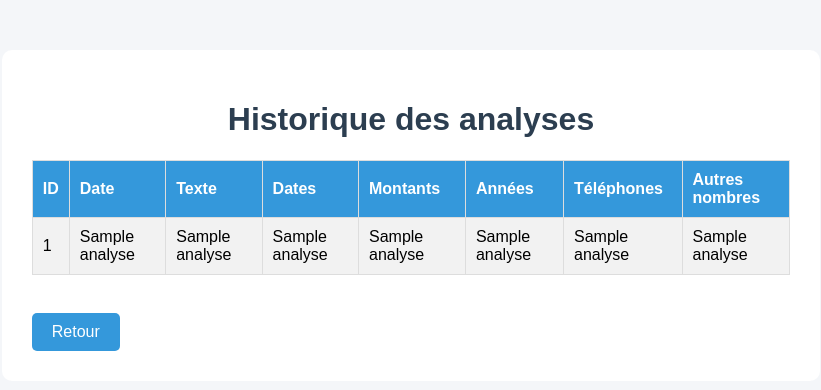
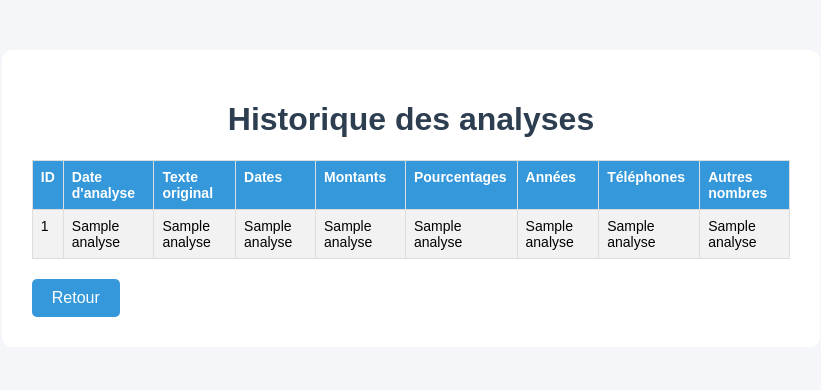
Before and after one commit to amine-056/Extraction_nombres, a Flask app: template templates/historique.html in a window 1280 px wide. Shown: the top 390 px of the page, without its empty margins (229-1050 px from the left). Run offline with Flask 3, Linux system fonts and the light colour scheme; the template is opened without the code that fills it: most values are stand-ins (such as "Sample title", 1, 10 or a date in 2020).

Commit message:
changementpourcen

```diff
--- a/app.py
+++ b/app.py
@@ -16,6 +16,7 @@ def init_db():
             texte_original TEXT,
             dates TEXT,
             montants TEXT,
+            pourcentages TEXT,
             annees TEXT,
             telephones TEXT,
             autres_nombres TEXT,
@@ -32,24 +33,28 @@ init_db()
 
 @app.route("/", methods=["GET", "POST"])
 def home():
-
     texte = ""
     dates = []
     montants = []
+    pourcentages = []
     annees = []
     telephones = []
     nombres = []
 
     if request.method == "POST":
-
         texte = request.form["texte"]
 
         dates = re.findall(r"\b\d{2}/\d{2}/\d{4}\b", texte)
 
         montants = re.findall(
-            r"\b\d+(?:[,.]\d+)?\s?(?:DT|TND|EUR|USD|€|\$|euros?)\b",
+            r"\b\d+(?:[.,]\d+)?\s?(?:DT|TND|EUR|USD|€|\$|euros?)\b",
             texte,
             re.IGNORECASE
+        )
+
+        pourcentages = re.findall(
+            r"\b\d+(?:[.,]\d+)?%",
+            texte
         )
 
         annees = re.findall(r"\b(?:19|20)\d{2}\b", texte)
@@ -58,7 +63,7 @@ def home():
 
         texte_temp = texte
 
-        for element in dates + montants + annees + telephones:
+        for element in dates + montants + pourcentages + annees + telephones:
             texte_temp = texte_temp.replace(element, " ")
 
         nombres = re.findall(r"\b\d+\b", texte_temp)
@@ -71,16 +76,18 @@ def home():
                 texte_original,
                 dates,
                 montants,
+                pourcentages,
                 annees,
                 telephones,
                 autres_nombres,
                 date_creation
             )
-            VALUES (?, ?, ?, ?, ?, ?, ?)
+            VALUES (?, ?, ?, ?, ?, ?, ?, ?)
         """, (
             texte,
             ", ".join(dates),
             ", ".join(montants),
+            ", ".join(pourcentages),
             ", ".join(annees),
             ", ".join(telephones),
             ", ".join(nombres),
@@ -95,6 +102,7 @@ def home():
         texte=texte,
         dates=dates,
         montants=montants,
+        pourcentages=pourcentages,
         annees=annees,
         telephones=telephones,
         nombres=nombres
@@ -103,7 +111,6 @@ def home():
 
 @app.route("/historique")
 def historique():
-
     conn = sqlite3.connect("database.db")
     cursor = conn.cursor()
 
@@ -112,6 +119,7 @@ def historique():
                texte_original,
                dates,
                montants,
+               pourcentages,
                annees,
                telephones,
                autres_nombres,
--- a/templates/historique.html
+++ b/templates/historique.html
@@ -7,41 +7,38 @@
     <link rel="stylesheet" href="../static/style.css">
 
     <style>
-
-        table{
-            width:100%;
-            border-collapse:collapse;
-            margin-top:20px;
+        table {
+            width: 100%;
+            border-collapse: collapse;
+            margin-top: 20px;
+            font-size: 14px;
         }
 
-        th,td{
-            border:1px solid #ddd;
-            padding:10px;
-            text-align:left;
+        th, td {
+            border: 1px solid #ddd;
+            padding: 8px;
+            text-align: left;
+            vertical-align: top;
         }
 
-        th{
-            background:#3498db;
-            color:white;
+        th {
+            background: #3498db;
+            color: white;
         }
 
-        tr:nth-child(even){
-            background:#f2f2f2;
+        tr:nth-child(even) {
+            background: #f2f2f2;
         }
 
-        a{
-            text-decoration:none;
-            color:white;
+        .retour {
+            margin-top: 20px;
+            display: inline-block;
+            background: #3498db;
+            color: white;
+            padding: 10px 20px;
+            border-radius: 5px;
+            text-decoration: none;
         }
-
-        .retour{
-            margin-top:20px;
-            display:inline-block;
-            background:#3498db;
-            padding:10px 20px;
-            border-radius:5px;
-        }
-
     </style>
 
 </head>
@@ -53,40 +50,32 @@
     <h1>Historique des analyses</h1>
 
     <table>
-
         <tr>
-
             <th>ID</th>
-<th>Date</th>
-<th>Texte</th>
+            <th>Date d'analyse</th>
+            <th>Texte original</th>
             <th>Dates</th>
             <th>Montants</th>
+            <th>Pourcentages</th>
             <th>Années</th>
             <th>Téléphones</th>
             <th>Autres nombres</th>
-
         </tr>
 
         {% for analyse in analyses %}
-
         <tr>
-
             <td>{{ analyse[0] }}</td>
-<td>{{ analyse[7] }}</td>
+            <td>{{ analyse[8] }}</td>
             <td>{{ analyse[1] }}</td>
             <td>{{ analyse[2] }}</td>
             <td>{{ analyse[3] }}</td>
             <td>{{ analyse[4] }}</td>
             <td>{{ analyse[5] }}</td>
             <td>{{ analyse[6] }}</td>
-
+            <td>{{ analyse[7] }}</td>
         </tr>
-
         {% endfor %}
-
     </table>
-
-<br>
 
     <a class="retour" href="/">Retour</a>
 
```
Also changed, not shown: templates/index.html (+7 -6 lines), database.db. Lines whose indentation alone changed are shown as unchanged.
